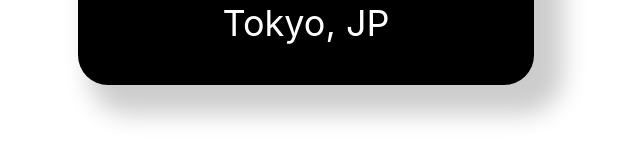
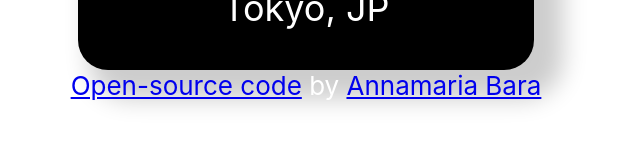
Before and after one commit to yesthis1please/shecodes_react_weather, a React (Create React App) app: page / in a window 1280 px wide. Shown: the part 538-698 px from the top of the page, without its empty margins (334-974 px from the left). Built offline with nearby package versions, Linux system fonts and the light colour scheme.

Commit message:
Updated footer in App.js

```diff
--- a/src/App.js
+++ b/src/App.js
@@ -9,6 +9,13 @@ function App() {
       <header className="App-header">
         <Search />
       </header>
+      <footer className="App-footer">
+        <a href="https://endearing-strudel-93a693.netlify.app">
+          Open-source code
+        </a>{" "}
+        by{" "}
+        <a href="https://www.instagram.com/bara_annamaria/">Annamaria Bara</a>
+      </footer>
     </div>
   );
 }
```
